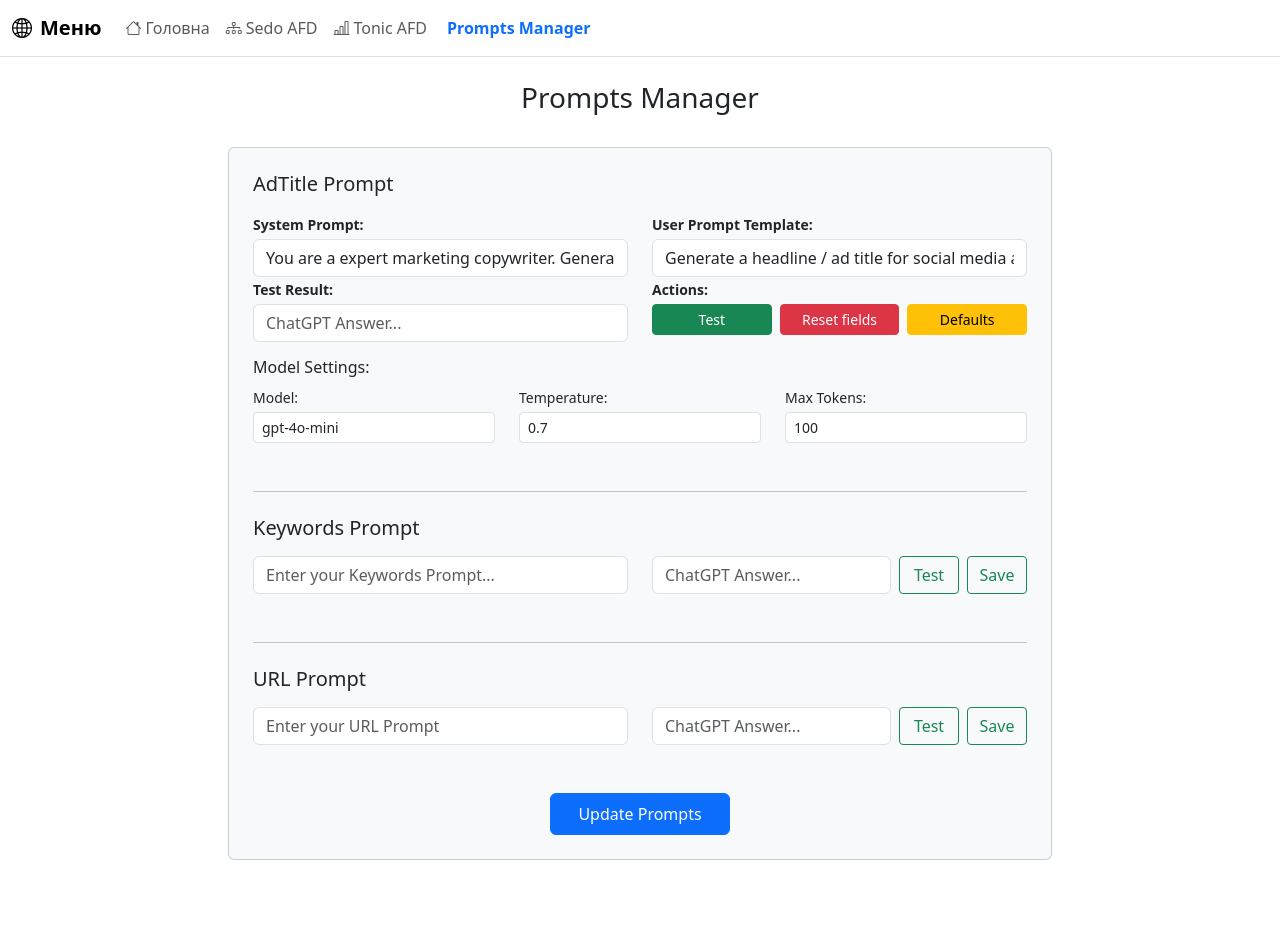
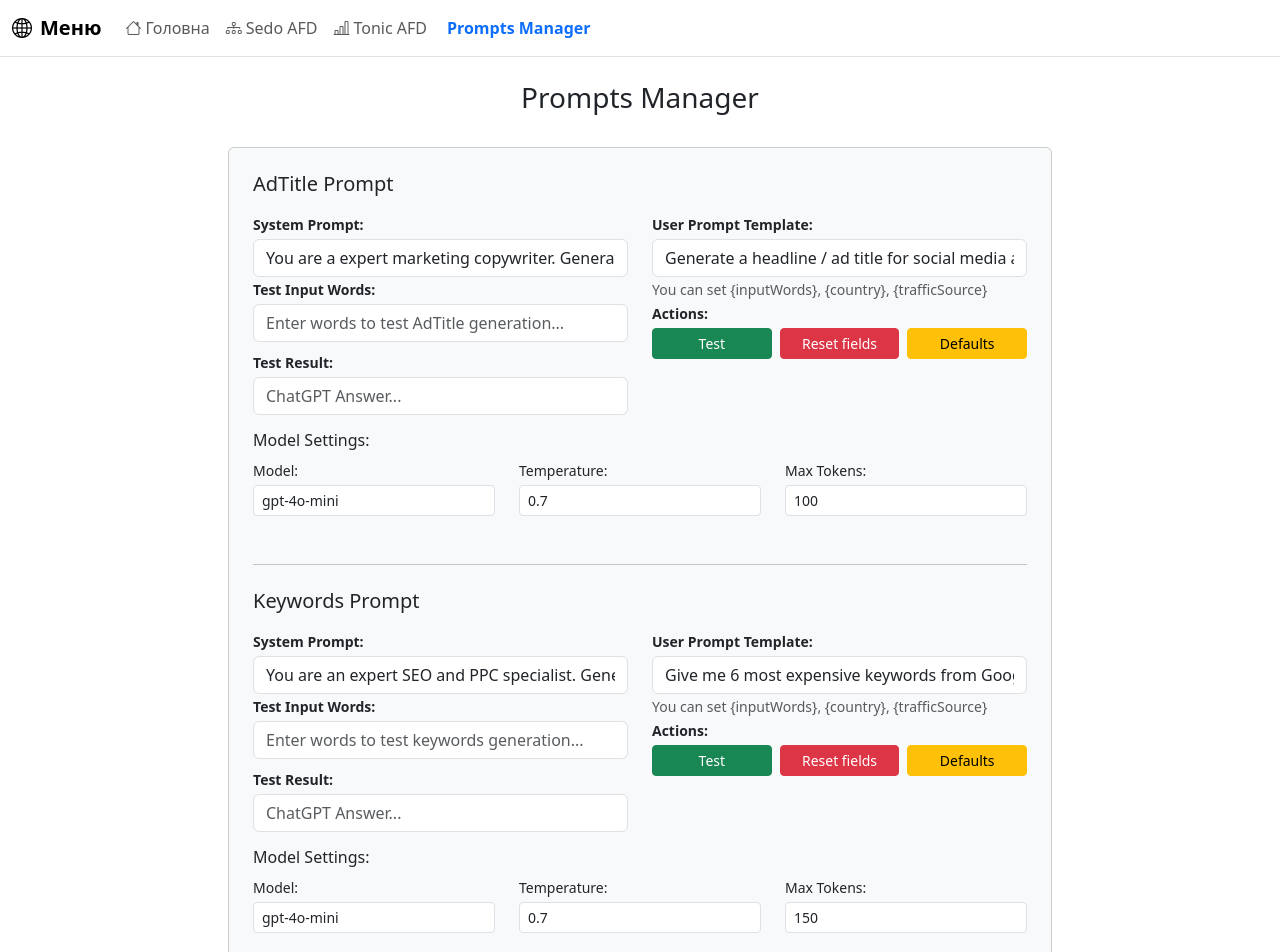
Before and after one commit to GoldenSpade/buy-domains-add-compaigns, a Vue app: page /prompts-manager in a window 1280 px wide. Shown: the top 952 px of the page. Before the commit the page ends 884 px from the top, so only its background shows below. Built offline with nearby package versions, Linux system fonts and the light colour scheme.

Commit message:
add SEO to chatGPT backend Keywords & fix AdTitle Prompt block

```diff
--- a/src/components/promptsManager/ChatGptPromptsManager.vue
+++ b/src/components/promptsManager/ChatGptPromptsManager.vue
@@ -24,9 +24,16 @@
         </div>
       </div>
 
-      <!-- Test and Result -->
+      <!-- Test Input и Result -->
       <div class="row">
         <div class="col-md-6">
+          <label class="form-label fw-bold">Test Input Words:</label>
+          <input
+            type="text"
+            class="form-control mb-2"
+            placeholder="Enter words to test AdTitle generation..."
+            v-model="testAdTitleInputWords"
+          />
           <label class="form-label fw-bold">Test Result:</label>
           <input
             type="text"
@@ -37,6 +44,11 @@
           />
         </div>
         <div class="col-md-6">
+          <div>
+            <small class="form-text text-muted">
+              You can set {inputWords}, {country}, {trafficSource}
+            </small>
+          </div>
           <label class="form-label fw-bold">Actions:</label>
           <div class="d-flex gap-2 align-items-center">
             <button
@@ -50,7 +62,9 @@
               ></span>
               Test
             </button>
-            <button class="btn btn-danger btn-sm w-50" @click="resetFields">Reset fields</button>
+            <button class="btn btn-danger btn-sm w-50" @click="resetAdtitleFields">
+              Reset fields
+            </button>
             <button class="btn btn-warning btn-sm w-50" @click="setDefaults">Defaults</button>
           </div>
         </div>
@@ -102,28 +116,118 @@
 
     <hr class="my-4" />
 
-    <!-- Prompt 2 - Keywords (пока без функциональности) -->
+    <!-- Prompt 2 - Keywords -->
     <div class="mb-4">
       <h5 class="mb-3">Keywords Prompt</h5>
+
+      <!-- System Prompt и User Prompt Template -->
       <div class="row">
         <div class="col-md-6">
-          <input class="form-control" placeholder="Enter your Keywords Prompt..." />
+          <label class="form-label fw-bold">System Prompt:</label>
+          <input
+            class="form-control"
+            placeholder="Enter system prompt..."
+            v-model="chatGptStore.prompts.keywords.systemPrompt"
+          />
         </div>
         <div class="col-md-6">
+          <label class="form-label fw-bold">User Prompt Template:</label>
+          <input
+            class="form-control"
+            placeholder="Enter user prompt template with {inputWords}, {country}, {trafficSource} placeholders..."
+            v-model="chatGptStore.prompts.keywords.userPromptTemplate"
+          />
+        </div>
+      </div>
+
+      <!-- Test Input и Result -->
+      <div class="row">
+        <div class="col-md-6">
+          <label class="form-label fw-bold">Test Input Words:</label>
+          <input
+            type="text"
+            class="form-control mb-2"
+            placeholder="Enter words to test keywords generation..."
+            v-model="testKeywordsInputWords"
+          />
+          <label class="form-label fw-bold">Test Result:</label>
+          <input
+            type="text"
+            class="form-control"
+            placeholder="ChatGPT Answer..."
+            v-model="chatGptStore.prompts.keywords.testAnswer"
+            readonly
+          />
+        </div>
+
+        <div class="col-md-6">
+          <div>
+            <small class="form-text text-muted">
+              You can set {inputWords}, {country}, {trafficSource}
+            </small>
+          </div>
+          <label class="form-label fw-bold">Actions:</label>
           <div class="d-flex gap-2 align-items-center">
-            <input type="text" class="form-control" placeholder="ChatGPT Answer..." />
             <button
-              class="btn btn-outline-success btn-sm fs-6"
-              style="min-width: 60px; min-height: 38px"
+              class="btn btn-success btn-sm w-50"
+              @click="testKeywords"
+              :disabled="chatGptStore.prompts.keywords.isLoading"
             >
+              <span
+                v-if="chatGptStore.prompts.keywords.isLoading"
+                class="spinner-border spinner-border-sm me-1"
+              ></span>
               Test
             </button>
-            <button
-              class="btn btn-outline-success btn-sm fs-6"
-              style="min-width: 60px; min-height: 38px"
-            >
-              Save
+            <button class="btn btn-danger btn-sm w-50" @click="resetKeywordsFields">
+              Reset fields
             </button>
+            <button class="btn btn-warning btn-sm w-50" @click="setKeywordsDefaults">
+              Defaults
+            </button>
+          </div>
+        </div>
+      </div>
+
+      <!-- Показываем ошибку если есть -->
+      <div v-if="chatGptStore.prompts.keywords.testError" class="mt-2">
+        <div class="alert alert-danger py-2 mb-0">
+          <small>{{ chatGptStore.prompts.keywords.testError }}</small>
+        </div>
+      </div>
+
+      <!-- Показываем настройки модели -->
+      <div class="mt-3">
+        <h6>Model Settings:</h6>
+        <div class="row">
+          <div class="col-md-4">
+            <label class="form-label">Model:</label>
+            <input
+              type="text"
+              class="form-control form-control-sm"
+              v-model="chatGptStore.prompts.keywords.settings.model"
+            />
+          </div>
+          <div class="col-md-4">
+            <label class="form-label">Temperature:</label>
+            <input
+              type="number"
+              step="0.1"
+              min="0"
+              max="2"
+              class="form-control form-control-sm"
+              v-model="chatGptStore.prompts.keywords.settings.temperature"
+            />
+          </div>
+          <div class="col-md-4">
+            <label class="form-label">Max Tokens:</label>
+            <input
+              type="number"
+              min="1"
+              max="4000"
+              class="form-control form-control-sm"
+              v-model="chatGptStore.prompts.keywords.settings.max_tokens"
+            />
           </div>
         </div>
       </div>
@@ -158,17 +262,29 @@
       </div>
     </div>
 
-    <!-- Update Button -->
+    <!-- Clear LocalStorage Button -->
     <div class="text-center mt-4">
-      <button class="btn btn-primary px-4 py-2" style="min-width: 180px">Update Prompts</button>
+      <button
+        class="btn btn-outline-danger px-4 py-2"
+        style="min-width: 180px"
+        @click="clearLocalStorage"
+      >
+        <i class="bi bi-trash"></i>
+        Clear Cache
+      </button>
     </div>
   </div>
 </template>
 
 <script setup>
+import { ref } from 'vue'
 import { useChatGptStore } from '../../stores/chatGptStore'
 
+const testKeywordsInputWords = ref('')
+const testAdTitleInputWords = ref('')
 const chatGptStore = useChatGptStore()
+
+// -----------------------------AdTitle Prompt Functions-----------------------------
 
 // Функция тестирования AdTitle промпта
 const testAdTitle = async () => {
@@ -177,6 +293,12 @@ const testAdTitle = async () => {
   chatGptStore.prompts.adTitle.isLoading = true
   chatGptStore.prompts.adTitle.testError = ''
   chatGptStore.prompts.adTitle.testAnswer = ''
+
+  if (!testAdTitleInputWords.value.trim()) {
+    chatGptStore.prompts.adTitle.testError = 'Input words are required'
+    chatGptStore.prompts.adTitle.isLoading = false
+    return
+  }
 
   try {
     console.log('🧪 Тестируем AdTitle промпт...')
@@ -189,6 +311,7 @@ const testAdTitle = async () => {
     })
 
     const requestBody = {
+      offer: testAdTitleInputWords.value.trim(), // передаем введенные слова как offer
       promptSettings: {
         systemPrompt: chatGptStore.prompts.adTitle.systemPrompt,
         userPromptTemplate: chatGptStore.prompts.adTitle.userPromptTemplate,
@@ -222,8 +345,9 @@ const testAdTitle = async () => {
 }
 
 // Функция сброса полей к дефолтным значениям
-const resetFields = () => {
+const resetAdtitleFields = () => {
   chatGptStore.resetAdTitleFields()
+  testAdTitleInputWords.value = ''
 }
 
 // Функция сброса к дефолтным значениям
@@ -233,6 +357,97 @@ const setDefaults = () => {
   chatGptStore.prompts.adTitle.userPromptTemplate =
     'Generate a headline / ad title for social media ad on topic "{offer}" for {country} audience on {trafficSource} platform. Maximum 50 characters. Return only the title without quotes or extra text.'
   chatGptStore.prompts.adTitle.testAnswer = ''
+}
+
+// -----------------------------Keywords Prompt Functions-----------------------------
+
+// Функция тестирования Keywords промпта
+const testKeywords = async () => {
+  if (chatGptStore.prompts.keywords.isLoading) return
+
+  chatGptStore.prompts.keywords.isLoading = true
+  chatGptStore.prompts.keywords.testError = ''
+  chatGptStore.prompts.keywords.testAnswer = ''
+
+  if (!testKeywordsInputWords.value.trim()) {
+    chatGptStore.prompts.keywords.testError = 'Input words are required'
+    chatGptStore.prompts.keywords.isLoading = false
+    return
+  }
+
+  try {
+    console.log('🧪 Тестируем Keywords промпт...')
+    console.log('📤 Отправляем данные:', {
+      promptSettings: {
+        systemPrompt: chatGptStore.prompts.keywords.systemPrompt,
+        userPromptTemplate: chatGptStore.prompts.keywords.userPromptTemplate,
+        settings: chatGptStore.prompts.keywords.settings,
+      },
+    })
+
+    const requestBody = {
+      inputWords: testKeywordsInputWords.value.trim(),
+      promptSettings: {
+        systemPrompt: chatGptStore.prompts.keywords.systemPrompt,
+        userPromptTemplate: chatGptStore.prompts.keywords.userPromptTemplate,
+        settings: chatGptStore.prompts.keywords.settings,
+      },
+    }
+
+    const response = await fetch(
+      `${import.meta.env.VITE_API_BASE_URL}/chatgpt/generate-keywords-from-words`,
+      {
+        method: 'POST',
+        headers: {
+          'Content-Type': 'application/json',
+        },
+        body: JSON.stringify(requestBody),
+      }
+    )
+
+    const result = await response.json()
+    console.log('📥 Результат тестирования:', result)
+
+    if (response.ok && result.success && result.data) {
+      chatGptStore.prompts.keywords.testAnswer = result.data.keywords
+      console.log('✅ Тест успешен:', result.data.keywords)
+    } else {
+      throw new Error(result?.error || `HTTP ${response.status}: ${response.statusText}`)
+    }
+  } catch (error) {
+    console.error('❌ Ошибка тестирования:', error)
+    chatGptStore.prompts.keywords.testError = error.message || 'Ошибка при тестировании промпта'
+  } finally {
+    chatGptStore.prompts.keywords.isLoading = false
+  }
+}
+
+// Функция сброса полей Keywords к дефолтным значениям
+const resetKeywordsFields = () => {
+  chatGptStore.resetKeywordsFields()
+  testKeywordsInputWords.value = ''
+}
+
+// Функция сброса Keywords к дефолтным значениям
+const setKeywordsDefaults = () => {
+  chatGptStore.prompts.keywords.systemPrompt =
+    'You are an expert SEO and PPC specialist. Generate high-value, expensive keywords that would have high cost-per-click in Google Ads. Focus on commercial intent keywords. Always respond with just the keywords separated by commas, no additional text.'
+  chatGptStore.prompts.keywords.userPromptTemplate =
+    'Give me 6 most expensive keywords from Google Keywords Planner related to: "{inputWords}". Target country: {country}. Traffic source: {trafficSource}. Return only the keywords separated by commas, without any additional text or explanations.'
+  chatGptStore.prompts.keywords.testAnswer = ''
+}
+
+// Функция очистки localStorage
+const clearLocalStorage = () => {
+  if (confirm('Вы уверены, что хотите очистить все промпты? Это действие нельзя отменить.')) {
+    chatGptStore.clearLocalStorage()
+    // Сбрасываем все поля к пустым значениям
+    chatGptStore.prompts.adTitle.testAnswer = ''
+    chatGptStore.prompts.adTitle.testError = ''
+    chatGptStore.prompts.keywords.testAnswer = ''
+    chatGptStore.prompts.keywords.testError = ''
+    console.log('🗑️ LocalStorage очищен пользователем')
+  }
 }
 </script>
 
--- a/src/stores/chatGptStore.js
+++ b/src/stores/chatGptStore.js
@@ -20,6 +20,22 @@ export const useChatGptStore = defineStore('chatGptStore', () => {
       isLoading: false,
       testDetails: null,
     },
+    keywords: {
+      systemPrompt:
+        'You are an expert SEO and PPC specialist. Generate high-value, expensive keywords that would have high cost-per-click in Google Ads. Focus on commercial intent keywords. Always respond with just the keywords separated by commas, no additional text.',
+      userPromptTemplate:
+        'Give me 6 most expensive keywords from Google Keywords Planner related to: "{inputWords}". Target country: {country}. Traffic source: {trafficSource}. Return only the keywords separated by commas, without any additional text or explanations.',
+      settings: {
+        model: 'gpt-4o-mini',
+        temperature: 0.7,
+        max_tokens: 150,
+      },
+      // UI состояния для тестирования
+      testAnswer: '',
+      testError: '',
+      isLoading: false,
+      testDetails: null,
+    },
   }
 
   // Функция загрузки из localStorage
@@ -35,6 +51,10 @@ export const useChatGptStore = defineStore('chatGptStore', () => {
           adTitle: {
             ...defaultPrompts.adTitle,
             ...parsed.adTitle,
+          },
+          keywords: {
+            ...defaultPrompts.keywords,
+            ...parsed.keywords,
           },
         }
       }
@@ -82,11 +102,19 @@ export const useChatGptStore = defineStore('chatGptStore', () => {
     prompts.adTitle.systemPrompt = ''
     prompts.adTitle.userPromptTemplate = ''
     prompts.adTitle.testAnswer = ''
-
-
-
+    prompts.adTitle.testError = ''
     prompts.adTitle.testDetails = null
     console.log('🔄 AdTitle поля сброшены к дефолтным значениям')
+  }
+
+  // Функция сброса Keywords полей к дефолтным значениям
+  const resetKeywordsFields = () => {
+    prompts.keywords.systemPrompt = ''
+    prompts.keywords.userPromptTemplate = ''
+    prompts.keywords.testAnswer = ''
+    prompts.keywords.testError = ''
+    prompts.keywords.testDetails = null
+    console.log('🔄 Keywords поля сброшены к дефолтным значениям')
   }
 
   return {
@@ -96,5 +124,6 @@ export const useChatGptStore = defineStore('chatGptStore', () => {
     savePromptsToLS,
     loadPromptsFromLS,
     resetAdTitleFields,
+    resetKeywordsFields,
   }
 })
```
Also changed, not shown: src/components/createTonicCampaign/TonicCampaignForm.vue (+20 -16 lines), 2 other files (tests, documents, lock files or other folders).
